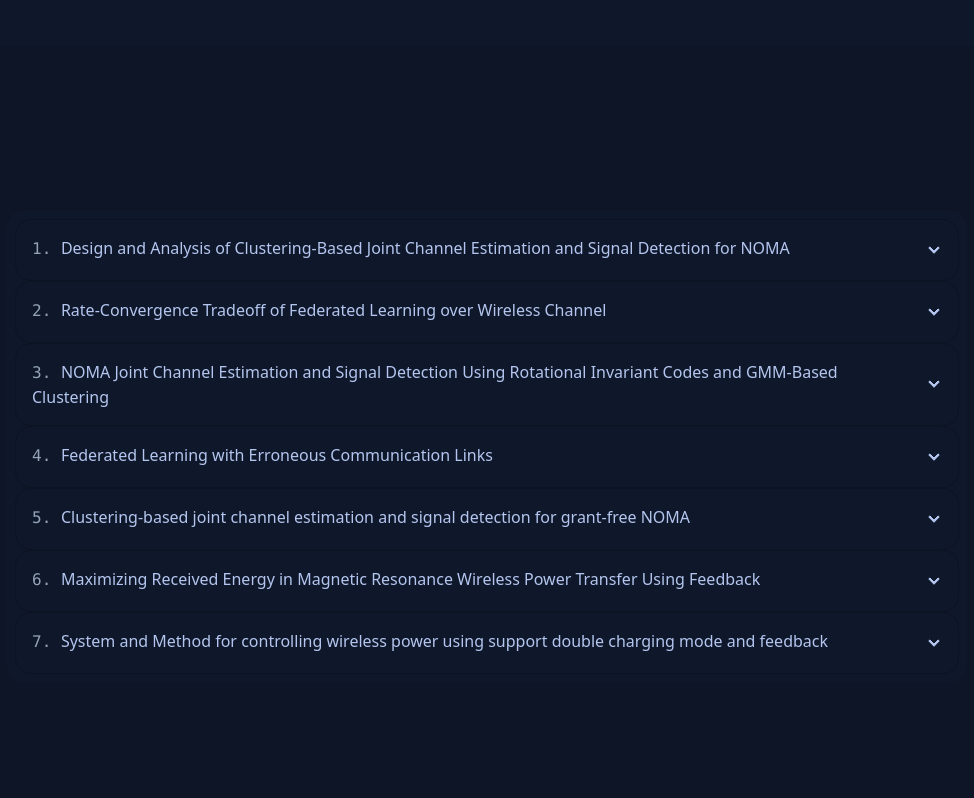
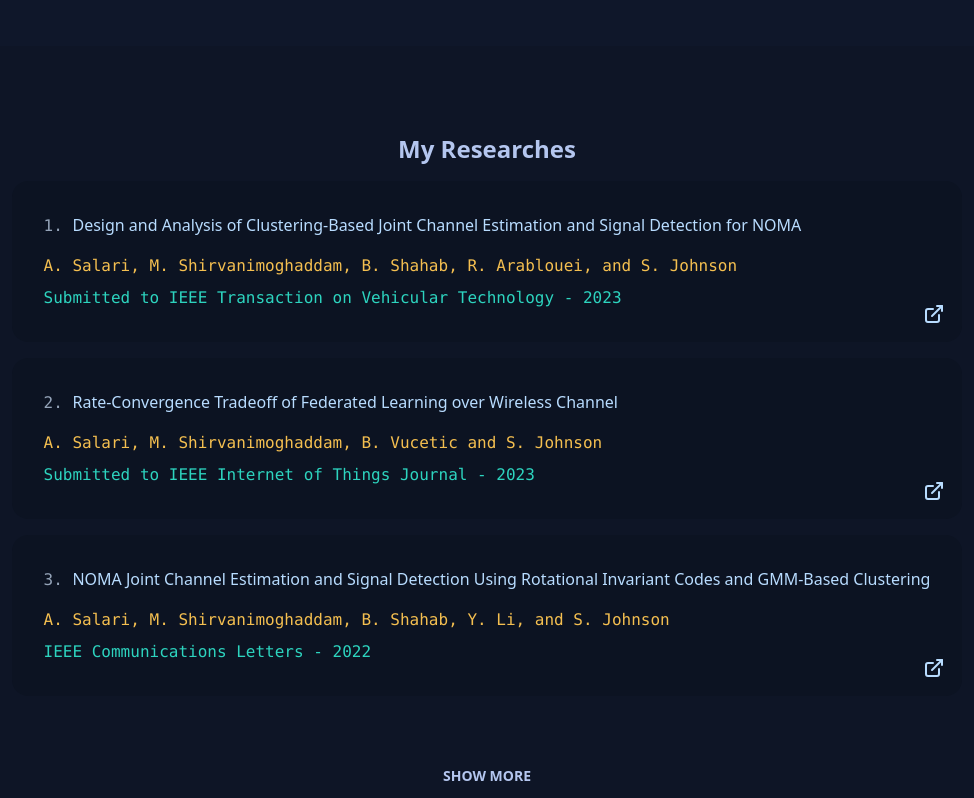
Before and after one commit to hhdreamer13/ayoob-portfolio, a React (Vite) app: page / in a window 1280 px wide. Shown: the part 2522-3320 px from the top of the page, without its empty margins (153-1127 px from the left). Built offline with nearby package versions, Linux system fonts and the light colour scheme.

Commit message:
commit research section redesign with show more button

```diff
--- a/src/components/Projects/Projects.jsx
+++ b/src/components/Projects/Projects.jsx
@@ -1,64 +1,70 @@
+import { useState, useEffect } from "react";
 import { TbExternalLink } from "react-icons/tb";
 import { publicationList } from "./publicationList";
 
 const Projects = () => {
+  const [isMore, setIsMore] = useState(false);
+  const [showingItems, setShowingItems] = useState([]);
+
+  useEffect(() => {
+    setShowingItems([...publicationList.slice(0, 3)]);
+    setIsMore(true);
+
+    // eslint-disable-next-line react-hooks/exhaustive-deps
+  }, []);
+
+  const handleMore = () => {
+    setShowingItems([...publicationList.slice(0, showingItems.length + 3)]);
+    if (showingItems.length + 3 > publicationList.length) {
+      setIsMore(false);
+    }
+  };
+
   return (
-    <div className="relative flex min-h-screen flex-col items-center justify-center bg-base-200">
-      <ul className="menu rounded-box menu-compact w-3/4 bg-base-100 p-2">
-        {publicationList.map(({ title, authors, booktitle, link }, i) => {
+    <div className="flex min-h-screen flex-col items-center justify-center bg-base-200">
+      <section className="mt-20 items-center justify-center">
+        <h2 className="relative mx-auto text-center text-2xl font-bold">
+          <span className="py-0 px-4">My Researches</span>
+        </h2>
+      </section>
+      <ul className="menu rounded-box menu-compact p-2">
+        {showingItems.map(({ title, authors, booktitle, link }, i) => {
           return (
-            <div
-              key={i}
-              // eslint-disable-next-line jsx-a11y/no-noninteractive-tabindex
-              tabIndex={0}
-              className="collapse-arrow rounded-box collapse border border-base-300 bg-base-100 hover:bg-base-200"
-            >
-              <input type="checkbox" className="peer" />
-
-              <div className="collapse-title">
+            <div key={i}>
+              <div className="hover: card my-2 bg-base-300 text-primary-content duration-500 hover:scale-105">
+                <div className="card-body">
+                  <p>
+                    {" "}
                     <span className="text-color h-20 font-mono">{`${
                       i + 1
                     }. `}</span>
                     {title}
-              </div>
-              <div className="collapse-content flex justify-center">
-                <div key={i} className="mockup-code w-4/5">
-                  {/* <h2 className="text-color absolute left-1/2 top-3 -translate-x-1/2 transform">
-                    {`~/ayoob/publications/${booktitle.name}-${i + 1}`}
-                  </h2> */}
-                  {/* <pre data-prefix=">" className="mt-10 whitespace-pre-line">
-                    <code>title</code>
-                    <p className="ml-14 mt-2">{title}</p>
-                  </pre> */}
-                  <pre
-                    data-prefix=">"
-                    className="mt-10 whitespace-pre-line text-warning"
-                  >
-                    <code>authors</code>
-                    <p className="ml-14 mt-2">{authors}</p>
-                  </pre>
-                  <pre
-                    data-prefix=">"
-                    className="mt-10 whitespace-pre-line text-success"
-                  >
-                    <code>{booktitle.name}</code>
-                    <p className="ml-14 mt-2">
-                      {`${booktitle.titre} - ${booktitle.year}`}
                   </p>
-                  </pre>
-                  <br />
-                  <a href={link} target="_blank" rel="noreferrer" className="">
+                  <div className="card-actions justify-end">
+                    <a href={link} target="_blank" rel="noreferrer">
                       <TbExternalLink
                         size="1.5rem"
-                      className="absolute bottom-4 right-4"
+                        className="absolute bottom-4 right-4 hover:opacity-75"
                       />
                     </a>
+                  </div>
+                  <pre className="whitespace-pre-line text-warning">
+                    <p>{authors}</p>
+                  </pre>
+                  <pre className="whitespace-pre-line text-success">
+                    <p>{`${booktitle.titre} - ${booktitle.year}`}</p>
+                  </pre>
                 </div>
               </div>
             </div>
           );
         })}
       </ul>
+      {isMore && (
+        <button className=" btn-ghost btn-wide btn my-10" onClick={handleMore}>
+          Show More
+        </button>
+      )}
     </div>
   );
 };
--- /dev/null
+++ b/src/components/Projects/ProjectsCollapse.jsx
@@ -0,0 +1,66 @@
+import { TbExternalLink } from "react-icons/tb";
+import { publicationList } from "./publicationList";
+
+const Projects = () => {
+  return (
+    <div className="relative flex min-h-screen flex-col items-center justify-center bg-base-200">
+      <ul className="menu rounded-box menu-compact w-3/4 bg-base-100 p-2">
+        {publicationList.map(({ title, authors, booktitle, link }, i) => {
+          return (
+            <div
+              key={i}
+              // eslint-disable-next-line jsx-a11y/no-noninteractive-tabindex
+              tabIndex={0}
+              className="collapse-arrow rounded-box collapse border border-base-300 bg-base-100 hover:bg-base-200"
+            >
+              <input type="checkbox" className="peer" />
+
+              <div className="collapse-title">
+                <span className="text-color h-20 font-mono">{`${
+                  i + 1
+                }. `}</span>
+                {title}
+              </div>
+              <div className="collapse-content flex justify-center">
+                <div key={i} className="mockup-code w-4/5">
+                  {/* <h2 className="text-color absolute left-1/2 top-3 -translate-x-1/2 transform">
+                    {`~/ayoob/publications/${booktitle.name}-${i + 1}`}
+                  </h2> */}
+                  {/* <pre data-prefix=">" className="mt-10 whitespace-pre-line">
+                    <code>title</code>
+                    <p className="ml-14 mt-2">{title}</p>
+                  </pre> */}
+                  <pre
+                    data-prefix=">"
+                    className="mt-10 whitespace-pre-line text-warning"
+                  >
+                    <code>authors</code>
+                    <p className="ml-14 mt-2">{authors}</p>
+                  </pre>
+                  <pre
+                    data-prefix=">"
+                    className="mt-10 whitespace-pre-line text-success"
+                  >
+                    <code>{booktitle.name}</code>
+                    <p className="ml-14 mt-2">
+                      {`${booktitle.titre} - ${booktitle.year}`}
+                    </p>
+                  </pre>
+                  <br />
+                  <a href={link} target="_blank" rel="noreferrer" className="">
+                    <TbExternalLink
+                      size="1.5rem"
+                      className="absolute bottom-4 right-4"
+                    />
+                  </a>
+                </div>
+              </div>
+            </div>
+          );
+        })}
+      </ul>
+    </div>
+  );
+};
+
+export default Projects;
```
Lines whose indentation alone changed are shown as unchanged.
